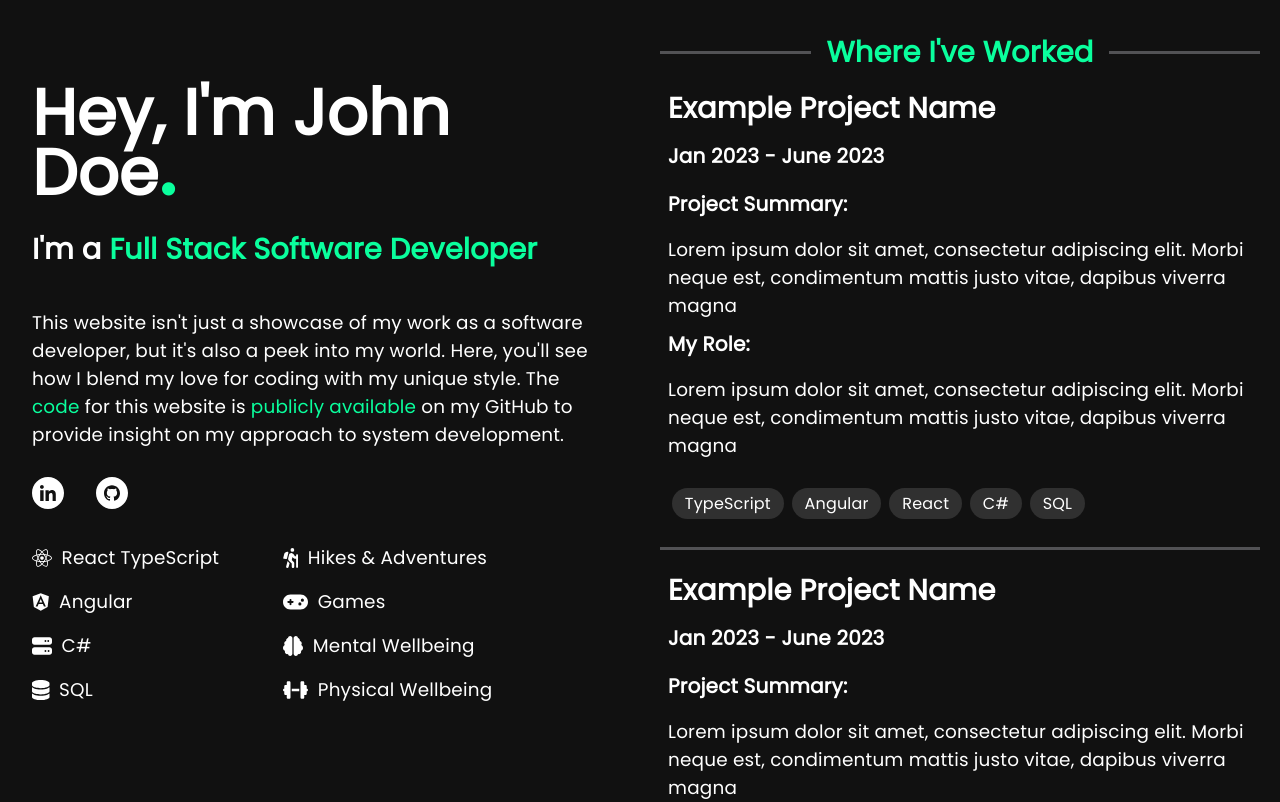
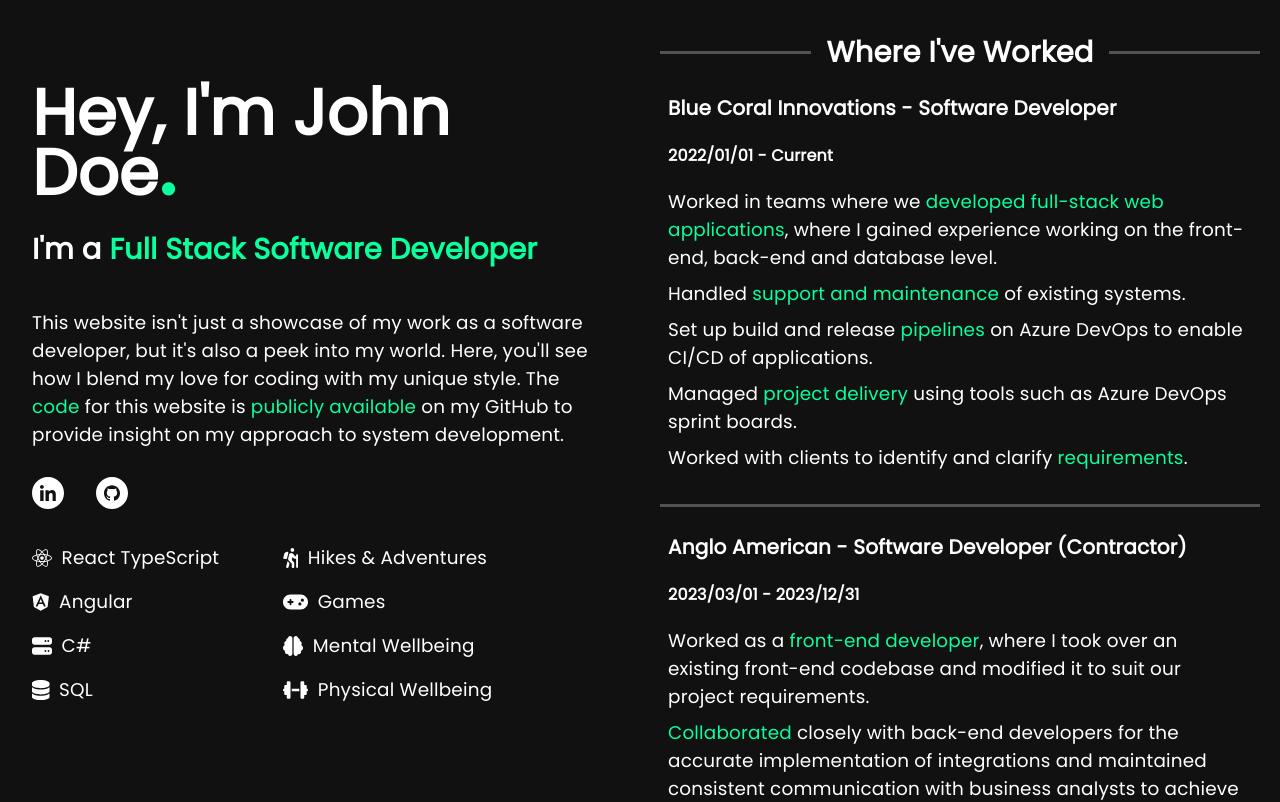
Before and after one commit to FrancoBreugem/portfolio, a React (Vite) app: page / in a window 1280 px wide. Shown: the top 802 px of the page. Built offline with nearby package versions, Linux system fonts and the light colour scheme.

Commit message:
Basic work place content

```diff
--- a/src/components/career-portfolio/experience/experience.tsx
+++ b/src/components/career-portfolio/experience/experience.tsx
@@ -10,7 +10,7 @@ const Experience: React.FC = () => {
       <div className='experience-header'>
         <div className='experience-header-line' />
         <h2 className='experience-header-text'>
-          <span className='color-pop'>Projects</span>
+          Projects
         </h2>
         <div className='experience-header-line' />
       </div>
--- /dev/null
+++ b/src/components/career-portfolio/work-places/work-place-card/work-place-card.scss
@@ -0,0 +1,6 @@
+@import '../../../../styles/colours';
+
+.card {
+  margin: 1rem 0;
+  padding: 0.5rem;
+}
--- /dev/null
+++ b/src/components/career-portfolio/work-places/work-place-card/work-place-card.tsx
@@ -0,0 +1,27 @@
+import { WorkPlaceExperienceType } from '../../../../interfaces/work-place-experience-type'
+import './work-place-card.scss'
+
+type WorkPlaceCardProps = {
+  experience: WorkPlaceExperienceType
+}
+
+const WorkPlaceCard: React.FC<WorkPlaceCardProps> = ({ experience }) => {
+
+  return (
+    <div className='card'>
+      <h3>
+        {experience.companyName} - {experience.jobTitle}
+      </h3>
+
+      <h4>
+        {experience.dateRange}
+      </h4>
+
+      {experience.roles.map((role: string, index: number) => (
+        <p key={index} dangerouslySetInnerHTML={{ __html: role }} />
+      ))}
+    </div>
+  )
+}
+
+export default WorkPlaceCard
--- a/src/components/career-portfolio/work-places/work-places.tsx
+++ b/src/components/career-portfolio/work-places/work-places.tsx
@@ -1,6 +1,6 @@
-import { experience } from '../../../content/projects-content'
-import { Experience } from '../../../interfaces/experience-type'
-import Card from '../../card/card'
+import { workPlaceExperienceContent } from '../../../content/work-place-experience-content'
+import { WorkPlaceExperienceType } from '../../../interfaces/work-place-experience-type'
+import WorkPlaceCard from './work-place-card/work-place-card'
 import './work-places.scss'
 
 const WorkPlaces: React.FC = () => {
@@ -10,19 +10,19 @@ const WorkPlaces: React.FC = () => {
       <div className='work-places-header'>
         <div className='work-places-header-line' />
         <h2 className='work-places-header-text'>
-          <span className='color-pop'>Where I've Worked</span>
+          Where I've Worked
         </h2>
         <div className='work-places-header-line' />
       </div>
 
       <>
         {
-          experience.map((item: Experience, index: number) => (
+          workPlaceExperienceContent.map((item: WorkPlaceExperienceType, index: number) => (
             <>
               { index !== 0 &&
                 <div className='work-places-header-line' />
               }
-              <Card key={index} experience={item} />
+              <WorkPlaceCard key={index} experience={item} />
             </>
           ))
         }
--- /dev/null
+++ b/src/content/work-place-experience-content.ts
@@ -0,0 +1,25 @@
+import { WorkPlaceExperienceType } from "../interfaces/work-place-experience-type";
+
+export const workPlaceExperienceContent: WorkPlaceExperienceType[] = [
+  {
+    companyName: 'Blue Coral Innovations',
+    jobTitle: 'Software Developer',
+    dateRange: '2022/01/01 - Current',
+    roles: [
+      '</> Worked in teams where we <span class="color-pop">developed full-stack web applications</span>, where I gained experience working on the front-end, back-end and database level.',
+      '</> Handled <span class="color-pop">support and maintenance</span> of existing systems.',
+      '</> Set up build and release <span class="color-pop">pipelines</span> on Azure DevOps to enable CI/CD of applications.',
+      '</> Managed <span class="color-pop">project delivery</span> using tools such as Azure DevOps sprint boards.',
+      '</> Worked with clients to identify and clarify <span class="color-pop">requirements</span>.'
+    ]
+  },
+  {
+    companyName: 'Anglo American',
+    jobTitle: 'Software Developer (Contractor)',
+    dateRange: '2023/03/01 - 2023/12/31',
+    roles: [
+      '</> Worked as a <span class="color-pop">front-end developer</span>, where I took over an existing front-end codebase and modified it to suit our project requirements.',
+      '</> <span class="color-pop">Collaborated</span> closely with back-end developers for the accurate implementation of integrations and maintained consistent communication with business analysts to achieve a shared understanding of requirements.'
+    ]
+  },
+]
--- /dev/null
+++ b/src/interfaces/work-place-experience-type.ts
@@ -0,0 +1,6 @@
+export interface WorkPlaceExperienceType {
+  companyName: string;
+  jobTitle: string;
+  dateRange: string;
+  roles: string[];
+}
```
